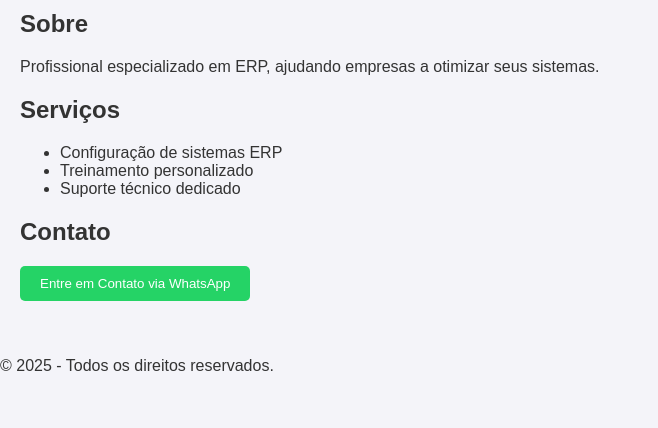
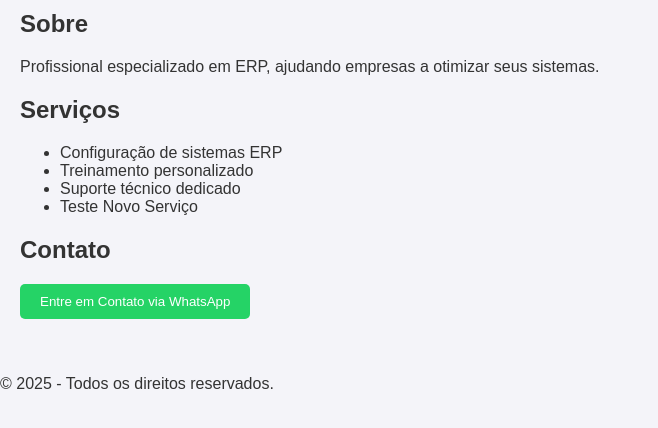
Before and after one commit to emersonjuniorl/landingpage, a Flask app: page / in a window 1280 px wide. Shown: the part 164-592 px from the top of the page, without its empty margins (0-658 px from the left). Run offline with Flask 3, Linux system fonts and the light colour scheme.

Commit message:
Teste publicação

```diff
--- a/templates/index.html
+++ b/templates/index.html
@@ -22,6 +22,7 @@
                 <li>Configuração de sistemas ERP</li>
                 <li>Treinamento personalizado</li>
                 <li>Suporte técnico dedicado</li>
+                <li>Teste Novo Serviço</li>
             </ul>
         </section>
         <section id="contact">
```
